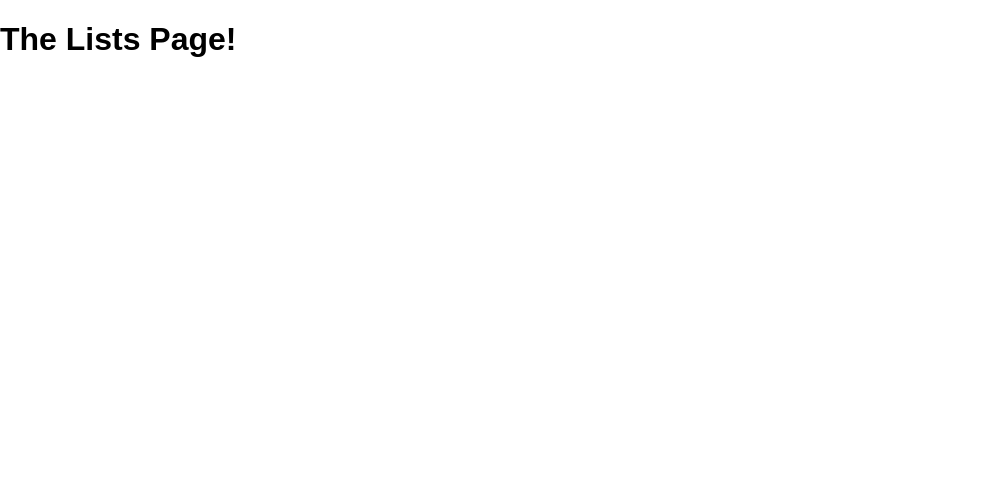
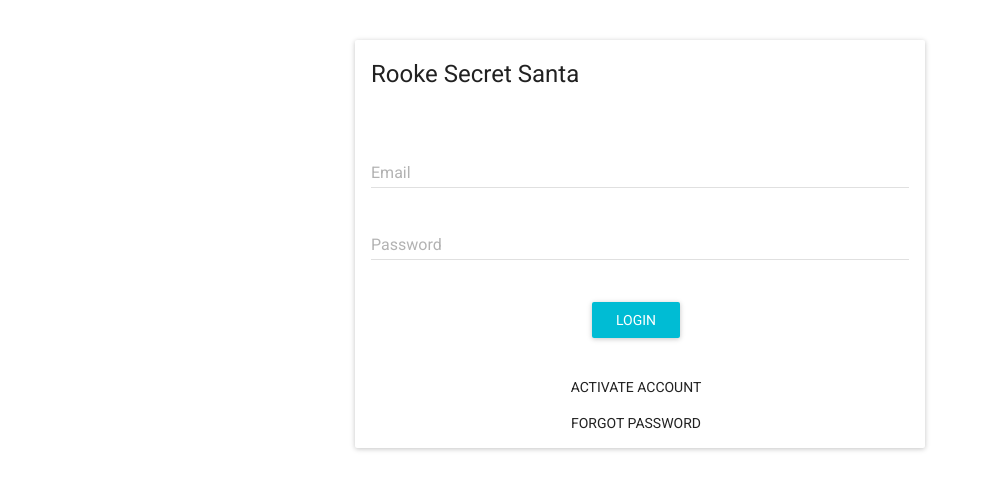
Before and after one commit to drooke32/rooke-secret-santa, a React (Create React App) app: page /login in a window 1280 px wide. Shown: the top 490 px of the page, without its empty margins (0-990 px from the left). Built offline with nearby package versions, Linux system fonts and the light colour scheme.

Commit message:
added basic auth redirecting. added basic notfound page

```diff
--- a/src/components/App.js
+++ b/src/components/App.js
@@ -1,6 +1,6 @@
 import React, { Component } from 'react';
 import MuiThemeProvider from 'material-ui/styles/MuiThemeProvider';
-import { Switch, Route } from 'react-router-dom'
+import { Switch, Route, Redirect } from 'react-router-dom'
 import '../css/App.css';
 
 import Lists from './Lists';
@@ -8,6 +8,24 @@ import Login from './Login';
 import ForgotPassword from './ForgotPassword';
 import ChangePassword from './ChangePassword';
 import ActivateAccount from './ActivateAccount';
+import NotFound from './NotFound';
+
+const auth = {
+  isAuthenticated: false
+}
+
+const PrivateRoute = ({ component: Component, ...rest }) => (
+  <Route {...rest} render={props => (
+    auth.isAuthenticated
+    ? ( <Component {...props}/> )
+    : (
+      <Redirect to={{
+        pathname: '/login',
+        state: { from: props.location }
+      }}/>
+    )
+  )}/>
+)
 
 class App extends Component {
   render() {
@@ -15,12 +33,13 @@ class App extends Component {
       <MuiThemeProvider>
         <div>
           <Switch>
-            <Route exact path="/" component={Lists}/>
-            <Route path="/lists" component={Lists}/>
             <Route path="/login" component={Login}/>
+            <PrivateRoute exact path="/" component={Lists}/>
+            <PrivateRoute path="/lists" component={Lists}/>
             <Route path="/forgot-password" component={ForgotPassword}/>
             <Route path="/change-password" component={ChangePassword}/>
-            <Route path="/active" component={ActivateAccount}/>
+            <Route path="/activate" component={ActivateAccount}/>
+            <Route component={NotFound}/>
           </Switch>
         </div>
       </MuiThemeProvider>
--- a/src/components/Login.js
+++ b/src/components/Login.js
@@ -1,12 +1,19 @@
 import React, { Component } from 'react';
 import {Card, CardActions, CardTitle, CardText} from 'material-ui/Card';
 import '../css/Login.css';
+import { Link } from 'react-router-dom'
 
 import FlatButton from 'material-ui/FlatButton';
 import RaisedButton from 'material-ui/RaisedButton';
 import TextField from 'material-ui/TextField';
 
 class Login extends Component {
+
+  login(e) {
+    e.preventDefault();
+    console.log('login clicked');
+  }
+
   render() {
     return (
       <Card className='card'>
@@ -17,11 +24,26 @@ class Login extends Component {
           <TextField floatingLabelText="Password" type="password" fullWidth={true} />
         </CardText>
         <CardActions className="action-container">
-          <RaisedButton label="Login" primary={true} className='login-button' />
+          <RaisedButton
+            label="Login"
+            primary={true}
+            className='login-button'
+            onClick={(e) => this.login(e)}
+          />
           <br />
-          <FlatButton label="Activate Account" className='activate-button' />
+          <Link to="/activate">
+            <FlatButton
+              label="Activate Account"
+              className='activate-button'
+            />
+          </Link>
           <br />
-          <FlatButton label="Forgot Password" className='forgot-button' />
+          <Link to="/forgot-password">
+            <FlatButton
+              label="Forgot Password"
+              className='forgot-button'
+            />
+          </Link>
         </CardActions>
       </Card>
     );
--- a/src/index.js
+++ b/src/index.js
@@ -1,6 +1,6 @@
 import React from 'react';
 import { render } from 'react-dom';
-import { HashRouter } from 'react-router-dom';
+import { BrowserRouter } from 'react-router-dom';
 import registerServiceWorker from './registerServiceWorker';
 
 import './css/index.css';
@@ -8,9 +8,9 @@ import App from './components/App';
 
 
 const Root = () => (
-  <HashRouter>
+  <BrowserRouter>
     <App />
-  </HashRouter>
+  </BrowserRouter>
 );
 
 render(<Root />, document.getElementById('root'));
```
